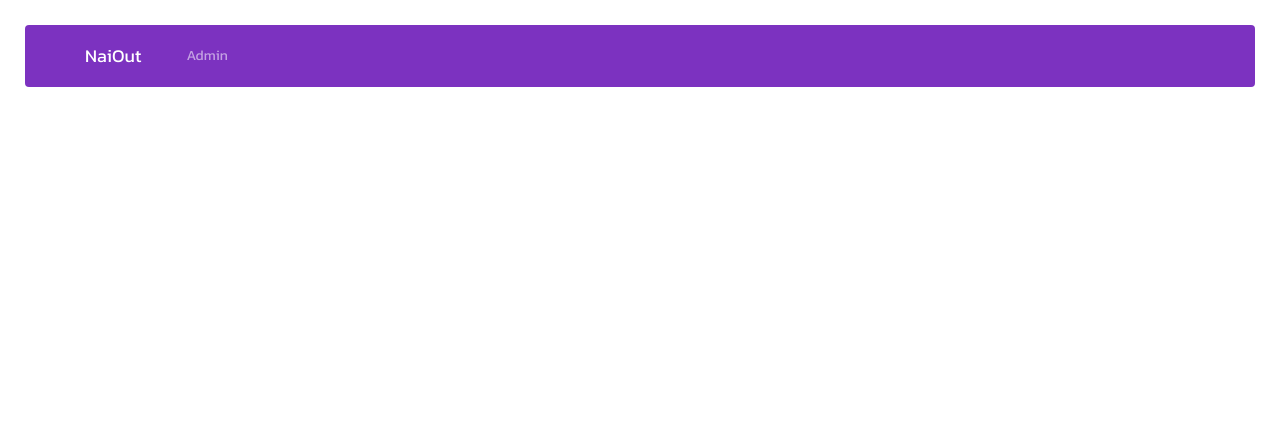
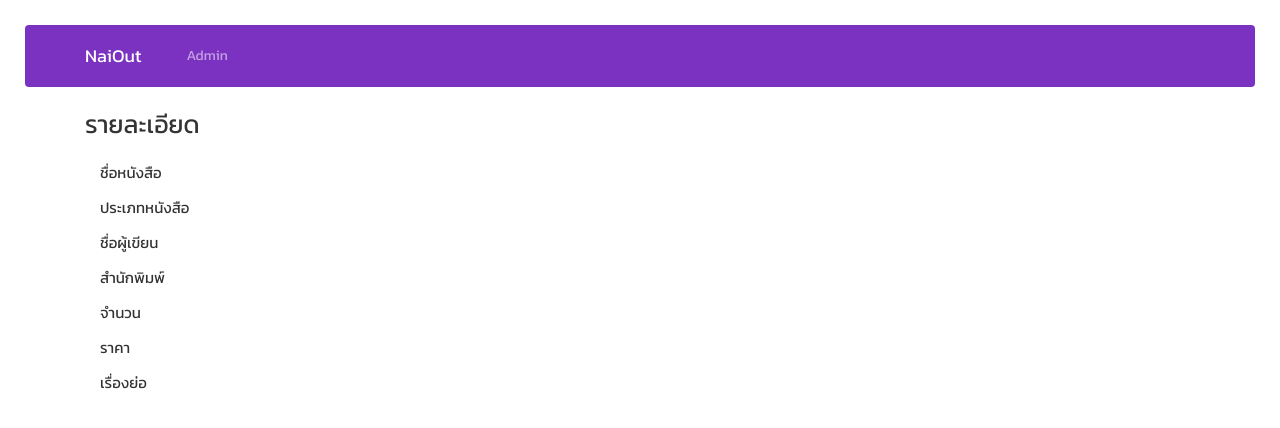
Before and after one commit to windywine7895123/Naiout_Webapp, an Angular app in the folder front_end/: page /detail in a window 1280 px wide. Before the commit this address led to /. Shown: the top 428 px of the page. Built offline with nearby package versions, Linux system fonts and the light colour scheme.

Commit message:
detail-css

```diff
--- a/front_end/src/app/app-routing.module.ts
+++ b/front_end/src/app/app-routing.module.ts
@@ -10,7 +10,7 @@ import { Router } from 'express';
 
 const routes: Routes = [
   { path: '', pathMatch: 'full', redirectTo: '/home' },
-  { path: 'detail/:id', component: DetailComponent },
+  { path: 'detail', component: DetailComponent },
   { path: 'list', component: ListComponent },
   { path: 'add-book', component: AddBookComponent },
   { path: 'edit-book/:id', component: DetailComponent },
--- a/front_end/src/app/detail/detail.component.css
+++ b/front_end/src/app/detail/detail.component.css
@@ -0,0 +1,10 @@
+.col-md-4 {
+    line-height: 35px;
+    font-size: 15px;
+}
+.col-md-8 {
+    line-height: 35px;
+}
+p {
+    font-size: 25px;
+}
--- a/front_end/src/app/detail/detail.component.html
+++ b/front_end/src/app/detail/detail.component.html
@@ -1,10 +1,12 @@
 <div class="book">
     <div class="container">
         <div class="book-header">
-            <h4>รายละเอียด</h4>
+            <p>รายละเอียด</p>
         </div>
+    </div>
+    <div class="container">
     <div class='row'>
-        <div class="'col-md-8">
+        <div class="col-md-8">
             <div class='row'>
                 <div class='col-md-4'>&emsp;ชื่อหนังสือ</div>
                 <!-- <div class='col-md-8'>{{book.book_name}}</div> -->
@@ -37,4 +39,3 @@
     </div>
     </div>
 </div>
-<app-detail></app-detail>
--- a/front_end/src/app/list/list.component.html
+++ b/front_end/src/app/list/list.component.html
@@ -20,7 +20,7 @@
         </thead>
         <tbody>
             <tr *ngFor="let book of Books; let i = index">
-                <!-- <th scope="row">{{i}}</th>
+                <!-- <th scope="row">{{i+1}}</th>
                 <td>{{book.id}}</td>
                 <td>{{book.book_name}}</td>
                 <td>{{book.book_type}}</td>
```
